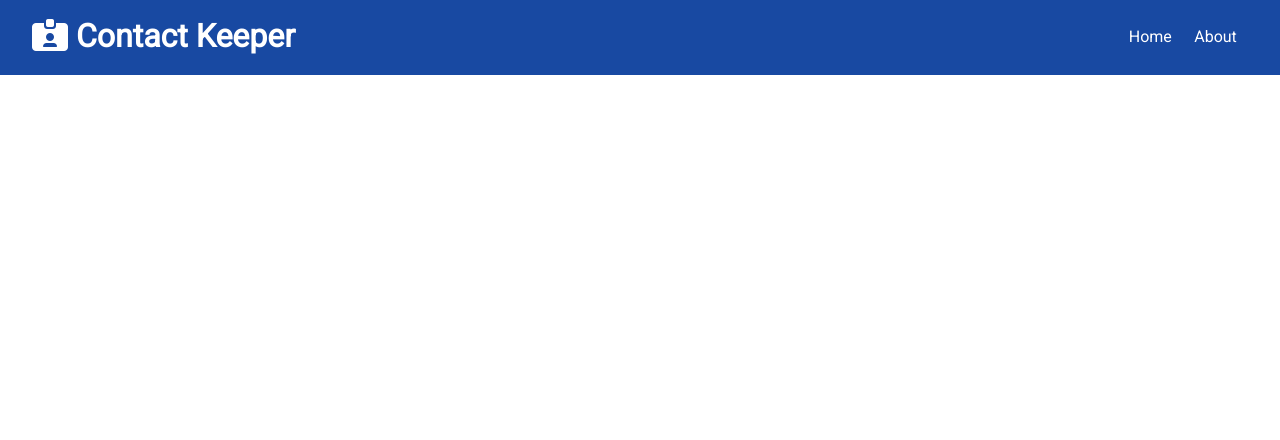
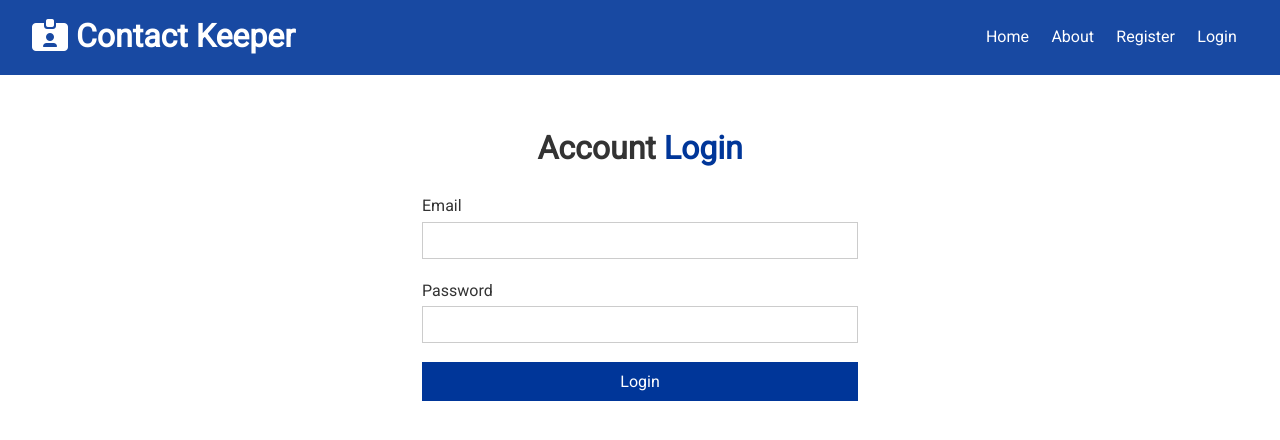
Before and after one commit to tylercasperson/contact-keeper, a React (Create React App) app in the folder client/: page /login in a window 1280 px wide. Shown: the top 440 px of the page. Built offline with nearby package versions, Linux system fonts and the light colour scheme.

Commit message:
setup basic login page

```diff
--- a/client/src/App.js
+++ b/client/src/App.js
@@ -6,6 +6,7 @@
 import Home from './components/pages/Home';
 import About from './components/pages/About';
 import Register from './components/auth/Register';
+import Login from './components/auth/Login';
 
 import ContactState from './context/contact/ContactState';
 import AuthState from './context/auth/AuthState';
@@ -22,6 +23,7 @@
                 <Route exact path='/' component={Home} />
                 <Route exact path='/about' component={About} />
                 <Route exact path='/register' component={Register} />
+                <Route exact path='/login' component={Login} />
               </Switch>
             </div>
           </Fragment>
--- a/client/src/components/auth/Login.js
+++ b/client/src/components/auth/Login.js
@@ -0,0 +1,49 @@
+import React, { useState } from 'react';
+
+const Login = () => {
+  const [user, setUser] = useState({
+    email: '',
+    password: '',
+  });
+
+  const { email, password } = user;
+
+  const onChange = (e) => setUser({ ...user, [e.target.name]: e.target.value });
+
+  const onSubmit = (e) => {
+    e.preventDefault();
+    console.log('Login Submit');
+  };
+
+  return (
+    <div className='form-container'>
+      <h1>
+        Account <span className='text-primary'>Login</span>
+      </h1>
+      <form onSubmit={onSubmit}>
+        <div className='form-group'>
+          <label htmlFor='email'>Email</label>
+          <input type='email' name='email' value={email} onChange={onChange} />
+        </div>
+
+        <div className='form-group'>
+          <label htmlFor='password'>Password</label>
+          <input
+            type='password'
+            name='password'
+            value={password}
+            onChange={onChange}
+          />
+        </div>
+
+        <input
+          type='submit'
+          value='Login'
+          className='btn btn-primary btn-block'
+        />
+      </form>
+    </div>
+  );
+};
+
+export default Login;
--- a/client/src/components/layouts/Navbar.js
+++ b/client/src/components/layouts/Navbar.js
@@ -13,7 +13,13 @@
           <Link to='/'>Home</Link>
         </li>
         <li>
-          <Link to='/About'>About</Link>
+          <Link to='/about'>About</Link>
+        </li>
+        <li>
+          <Link to='/register'>Register</Link>
+        </li>
+        <li>
+          <Link to='/login'>Login</Link>
         </li>
       </ul>
     </div>
```
